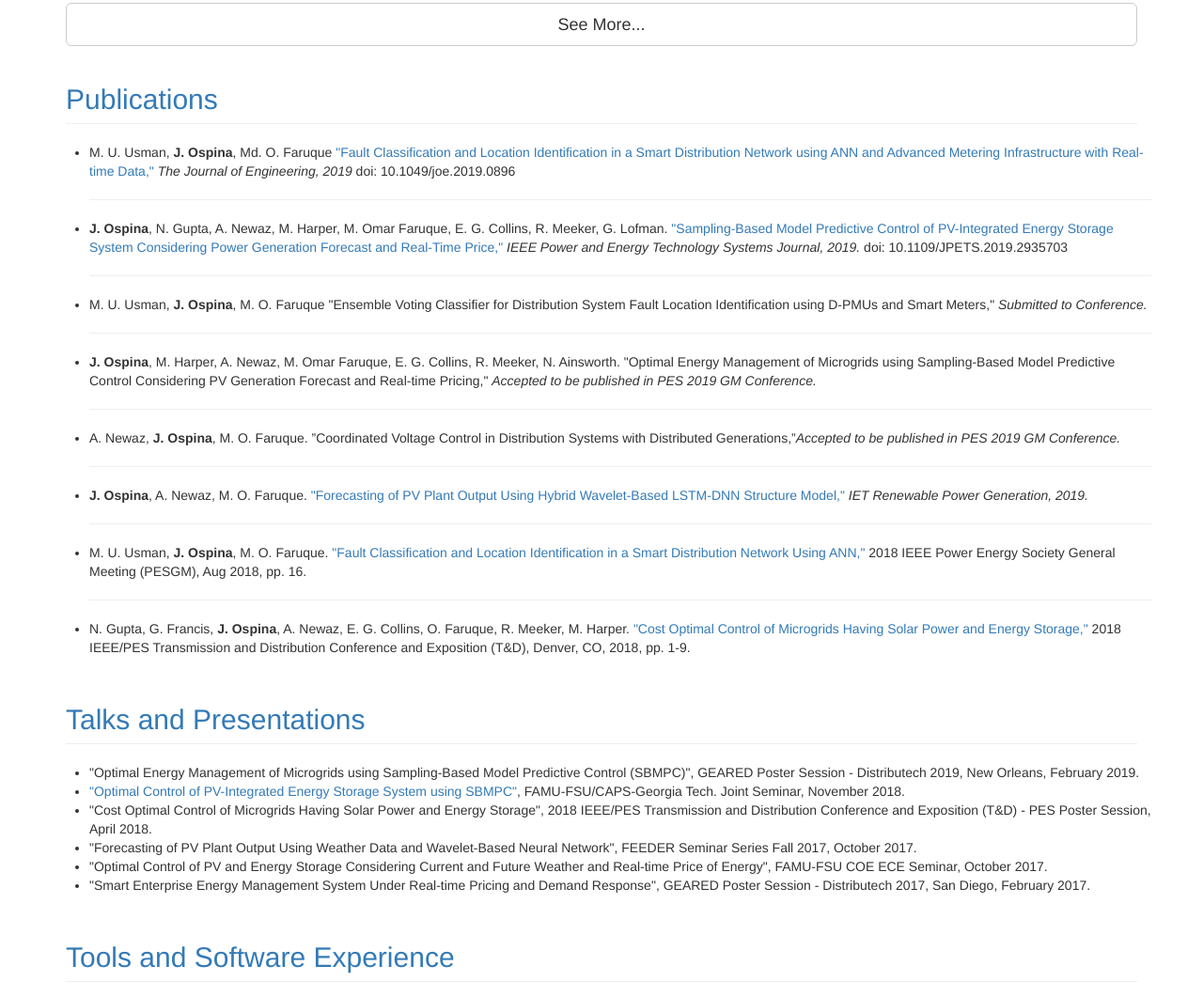
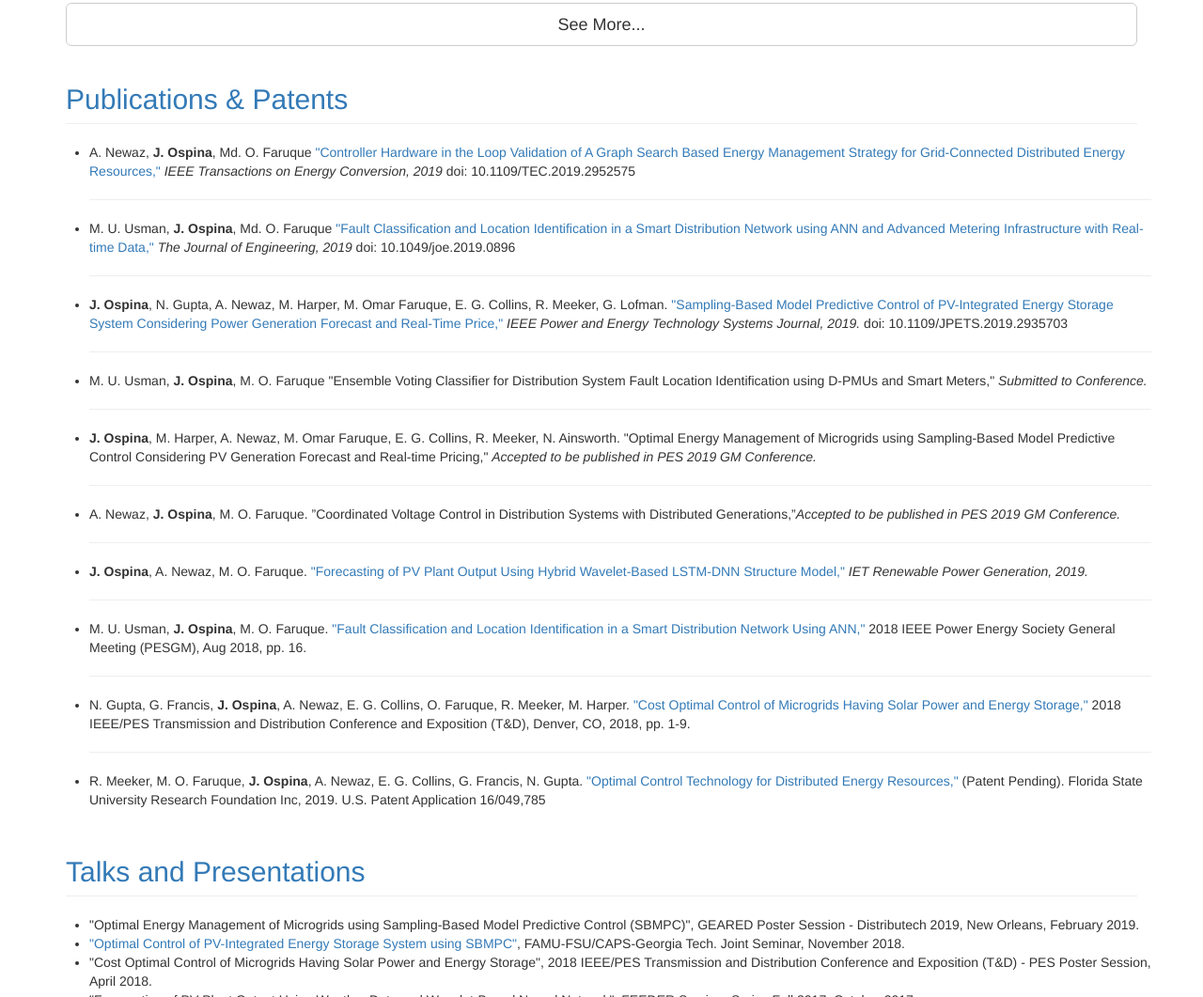
Before and after one commit to juanjospina/juanjospina.github.io, a plain HTML site: page index.html in a window 1280 px wide. Shown: the part 3418-4479 px from the top of the page at 94% size. Drawn offline with Linux system fonts and the light colour scheme.

Commit message:
Add new accepted articles and patent info

```diff
--- a/index.html
+++ b/index.html
@@ -406,12 +406,14 @@ and grid-connected distributed energy resources. Phase I & II STTR with $1M in f
 
         <div class="row">
             <div class="col-lg-12">
-                <a name="publications_info"><h2 class="page-header">Publications</h2></a>
+                <a name="publications_info"><h2 class="page-header">Publications & Patents</h2></a>
             </div>
             <ul>
+            <li>A. Newaz, <strong>J. Ospina</strong>, Md. O. Faruque <a href="https://ieeexplore.ieee.org/document/8894839">"Controller Hardware in the Loop Validation of A Graph Search Based Energy Management Strategy for Grid-Connected Distributed Energy Resources," </a> <i>IEEE Transactions on Energy Conversion, 2019</i> doi: 10.1109/TEC.2019.2952575 </li>
+            <hr>
             <li>M. U. Usman, <strong>J. Ospina</strong>, Md. O. Faruque <a href="https://digital-library.theiet.org/content/journals/10.1049/joe.2019.0896">"Fault Classification and Location Identification in a Smart Distribution Network using ANN and Advanced Metering Infrastructure with Real-time Data," </a> <i>The Journal of Engineering, 2019</i> doi: 10.1049/joe.2019.0896 </li>
             <hr>
-	    <li><strong>J. Ospina</strong>, N. Gupta, A. Newaz, M. Harper, M. Omar Faruque, E. G. Collins, R. Meeker, G. Lofman.<a href="https://ieeexplore.ieee.org/document/8805394"> "Sampling-Based Model Predictive Control of PV-Integrated Energy Storage System Considering Power Generation Forecast and Real-Time Price,"</a> <i> IEEE Power and Energy Technology Systems Journal, 2019.</i> doi: 10.1109/JPETS.2019.2935703</li>
+	          <li><strong>J. Ospina</strong>, N. Gupta, A. Newaz, M. Harper, M. Omar Faruque, E. G. Collins, R. Meeker, G. Lofman.<a href="https://ieeexplore.ieee.org/document/8805394"> "Sampling-Based Model Predictive Control of PV-Integrated Energy Storage System Considering Power Generation Forecast and Real-Time Price,"</a> <i> IEEE Power and Energy Technology Systems Journal, 2019.</i> doi: 10.1109/JPETS.2019.2935703</li>
             <hr>
             <li>M. U. Usman, <strong>J. Ospina</strong>, M. O. Faruque "Ensemble Voting Classifier for Distribution System Fault Location Identification using D-PMUs and Smart Meters," <i>Submitted to Conference.</i></li>
             <hr>
@@ -424,7 +426,8 @@ and grid-connected distributed energy resources. Phase I & II STTR with $1M in f
             <li>M. U. Usman, <strong>J. Ospina</strong>, M. O. Faruque. <a href="https://ieeexplore.ieee.org/abstract/document/8586471">"Fault Classification and Location Identification in a Smart Distribution Network Using ANN,"</a>  2018 IEEE Power Energy Society General Meeting (PESGM), Aug 2018, pp. 16.</li>
             <hr>
             <li>N. Gupta, G. Francis, <strong>J. Ospina</strong>, A. Newaz, E. G. Collins, O. Faruque, R. Meeker, M. Harper. <a href="https://ieeexplore.ieee.org/abstract/document/8440304">"Cost Optimal Control of Microgrids Having Solar Power and Energy Storage,"</a> 2018 IEEE/PES Transmission and Distribution Conference and Exposition (T&D), Denver, CO, 2018, pp. 1-9.</li>
-
+            <hr>
+            <li>R. Meeker, M. O. Faruque, <strong>J. Ospina</strong>, A. Newaz, E. G. Collins, G. Francis, N. Gupta. <a href="https://patents.google.com/patent/US20190036340A1/en">"Optimal Control Technology for Distributed Energy Resources,"</a> (Patent Pending). Florida State University Research Foundation Inc, 2019. U.S. Patent Application 16/049,785</li>
             </ul>
         </div>
 
```
